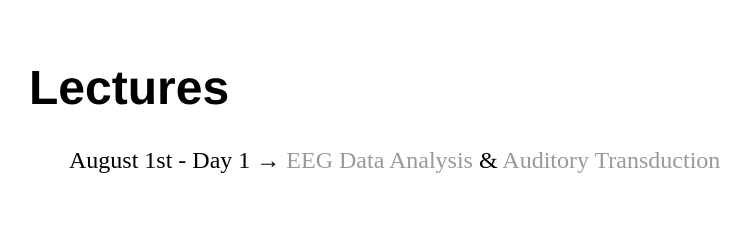
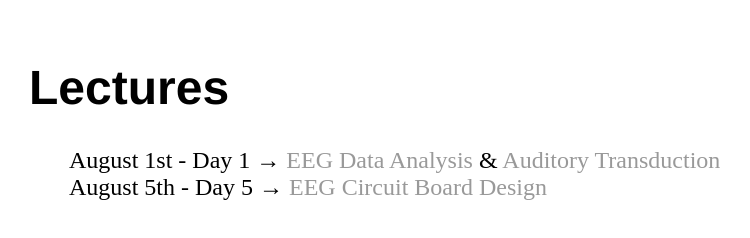
Before and after one commit to wisamreid/wisamreid.github.io, a plain HTML site: page lectures.html in a window 1280 px wide. Shown: the whole page, without its empty margins (163-913 px from the left). Drawn offline with Linux system fonts and the light colour scheme.

Commit message:
Update lectures.html

```diff
--- a/lectures.html
+++ b/lectures.html
@@ -9,6 +9,7 @@
 		    <h1>Lectures</h1>
 			    <ul class="posts">
 			      <li><span>August 1st - Day 1</span> &rarr; <a href="https://docs.google.com/presentation/d/1hqM24f26qANTTsq-N2e6rle0fc6NyRpppUxjEy1EeCE/edit?usp=sharing">EEG Data Analysis</a></span><span> & </span><span><a href="https://docs.google.com/presentation/d/1v-M68MU1yiVyh05leC7Hk31uBIC3mmK1sbE8Ybvdnyc/edit?usp=sharing">Auditory Transduction</a><span></li>
+			      <li><span>August 5th - Day 5</span> &rarr; <a href="https://docs.google.com/presentation/d/1IRXT7n6Gwi5W8IGVwO-o2OeY7cZA6ZDPZBBz2-8iycc/edit?usp=sharing">EEG Circuit Board Design</a></span><span>
 			      <!--<li><span>June 21th - Day 2</span> &rarr; <a href="https://docs.google.com/presentation/d/1QWGTxYSmIJH0m9ntHB-X78zEcABPQhOskC_-bBEkjZg/edit?usp=sharing">Nearest Neighbors Continued</a><span></li>-->
 			      <!--<li><span>June 22nd - Day 3</span> &rarr; <a href="https://docs.google.com/presentation/d/18YnTbGSJ0txusBKtfTt2NVqEh2yFXjJNBqeCgemP6xk/edit?usp=sharing">KNN, Cross-Validation</a><span></li>-->
 			      <!--<li><span>June 23rd - Day 4</span> &rarr; <a href="https://docs.google.com/presentation/d/1X1hp71xhy91iHdmLJnh5-jjenVck1VzdP96hxung3ws/edit?usp=sharing">Regression</a><span></li>-->
```
